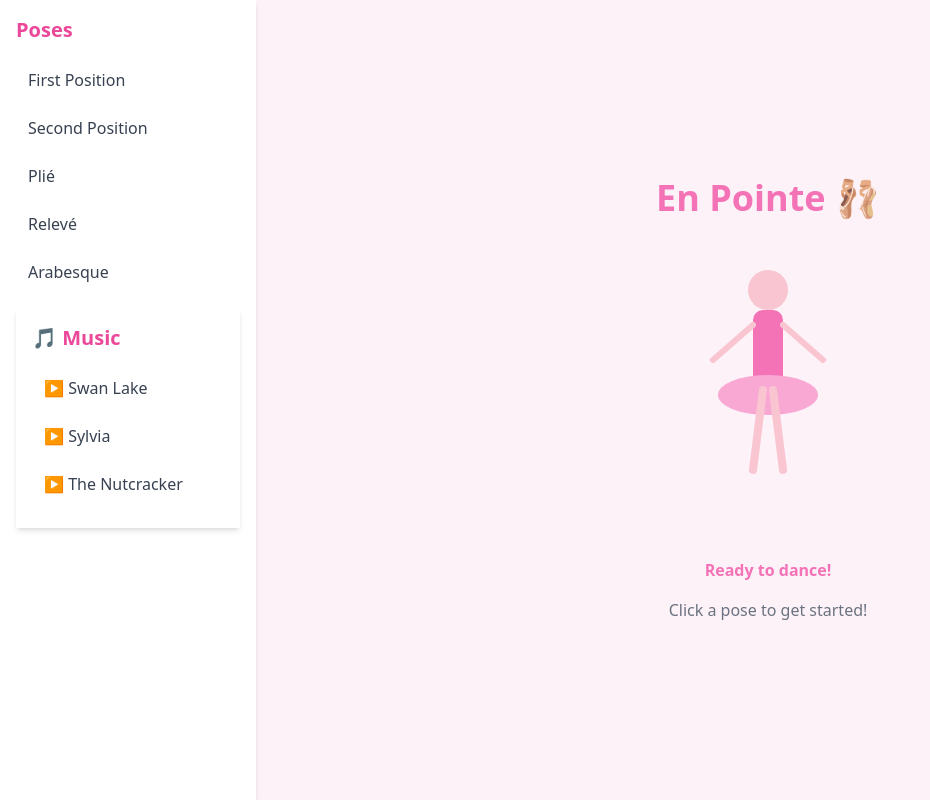
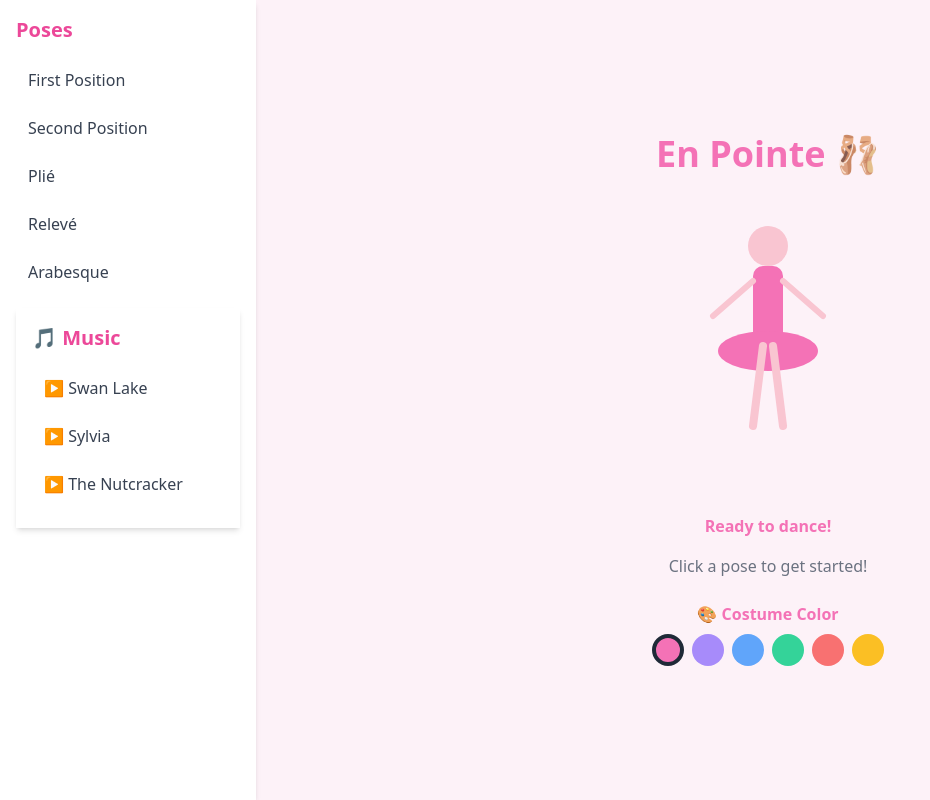
Before and after one commit to maria92835/en-pointe, a React (Vite) app: page / in a window 1280 px wide. Shown: the whole page, without its empty margins (0-930 px from the left). Built offline with nearby package versions, Linux system fonts and the light colour scheme.

Commit message:
add costume color picker

```diff
--- a/src/App.jsx
+++ b/src/App.jsx
@@ -6,7 +6,8 @@ import MusicPlayer from "./components/MusicPlayer"
 export default function App() {
   const [selectedPose, setSelectedPose] = useState("Ready to dance!")
   const [selectedDescription, setSelectedDescription] = useState("Click a pose to get started!")
-    return (
+  const [costumeColor, setCostumeColor] = useState("#f472b6")
+  return (
     <div className="flex h-screen bg-pink-50">
 
       {/* Left panel - pose selector */}
@@ -36,8 +37,21 @@ export default function App() {
       {/* Main stage area */}
       <div className="flex-1 flex flex-col items-center justify-center">
         <h1 className="text-4xl font-bold text-pink-400 mb-8">En Pointe 🩰</h1>
-        <Ballerina pose={selectedPose} />
+        <Ballerina pose={selectedPose} costumeColor={costumeColor} />
         <p className="mt-4 text-gray-500 text-center max-w-xs">{selectedDescription}</p>
+        <div className="mt-6 flex flex-col items-center">
+        <p className="text-pink-400 font-semibold mb-2">🎨 Costume Color</p>
+        <div className="flex gap-2">
+          {["#f472b6", "#a78bfa", "#60a5fa", "#34d399", "#f87171", "#fbbf24"].map(color => (
+          <button
+          key={color}
+          onClick={() => setCostumeColor(color)}
+          style={{ backgroundColor: color }}
+          className={`w-8 h-8 rounded-full border-4 ${costumeColor === color ? "border-gray-800" : "border-transparent"}`}
+          />
+          ))}
+        </div>
+      </div>
       </div>
 
     </div>
--- a/src/components/Ballerina.jsx
+++ b/src/components/Ballerina.jsx
@@ -1,13 +1,13 @@
-export default function Ballerina({ pose }) {
+export default function Ballerina({ pose, costumeColor }) {
   return (
     <div className="flex flex-col items-center">
       <svg width="150" height="300" viewBox="0 0 150 300">
         {/* Head */}
         <circle cx="75" cy="40" r="20" fill="#f9c5d1" />
         {/* Body */}
-        <rect x="60" y="60" width="30" height="80" rx="10" fill="#f472b6" />
+        <rect x="60" y="60" width="30" height="80" rx="10" fill={costumeColor} />
         {/* Tutu */}
-        <ellipse cx="75" cy="145" rx="50" ry="20" fill="#f9a8d4" />
+        <ellipse cx="75" cy="145" rx="50" ry="20" fill={costumeColor} />
         {/* Left leg */}
         <line x1="70" y1="140" x2="60" y2="220" stroke="#f9c5d1" strokeWidth="8" strokeLinecap="round"/>
         {/* Right leg */}
```
